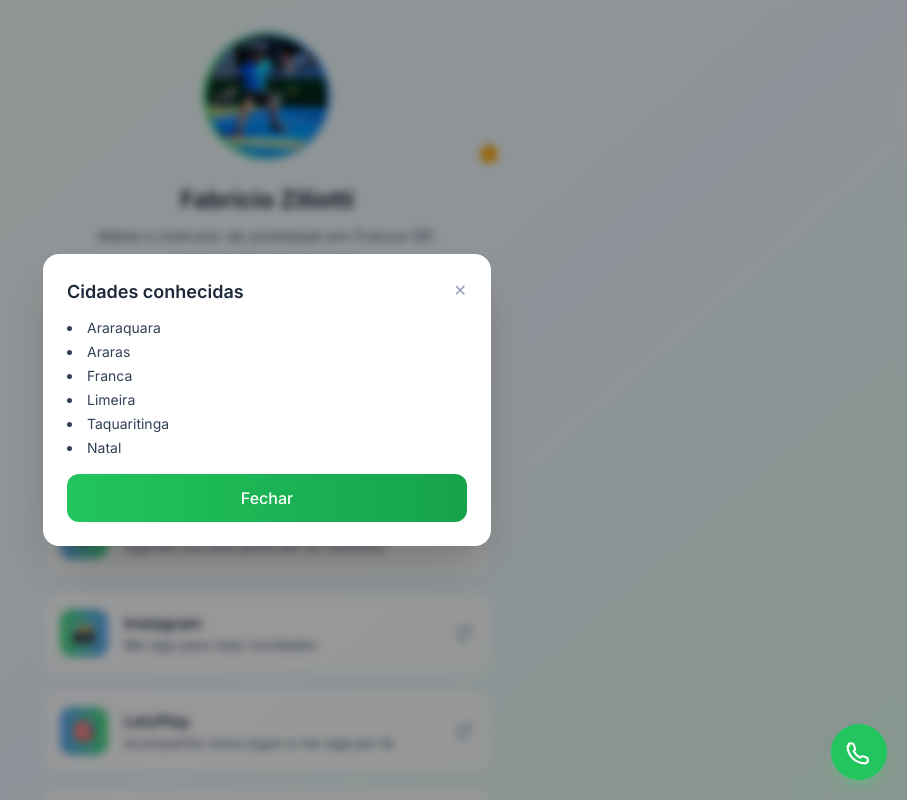
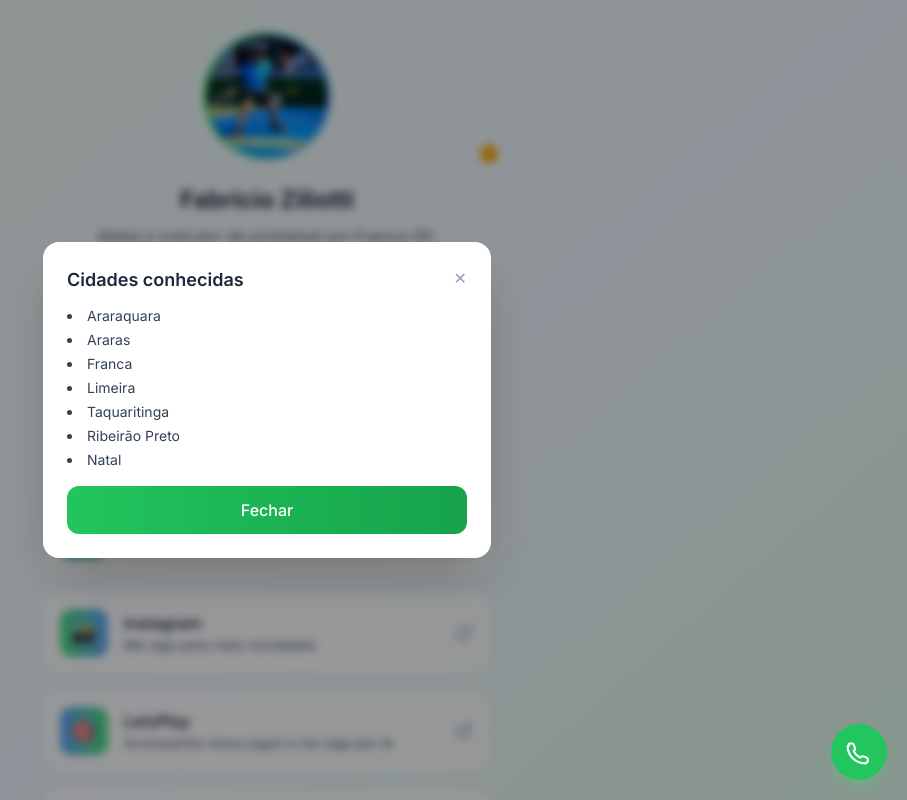
Before and after one commit to pickleball-brasil/fabricio-ziliotti, a React (Vite) app: page / in a window 1280 px wide. Both pictures are taken after a click on the button "Veja as cidades conhecidas". Shown: the top 800 px of the page, without its empty margins (373-1280 px from the left). Built offline with nearby package versions, Linux system fonts and the light colour scheme.

Commit message:
add ribeirao preto

```diff
--- a/src/components/Profile.jsx
+++ b/src/components/Profile.jsx
@@ -36,7 +36,7 @@ const Profile = () => {
     months:
       'Iniciei em julho de 2024 no clube castelinho em Franca-SP. Já gostava de jogar tênis de mesa desde criança e me apaixonei assim que conheci o esporte.',
     cities:
-      'Já joguei pickleball e fiz amizades nas cidades: Araraquara, Araras, Franca, Limeira, Taquaritinga e Natal.',
+      'Já joguei pickleball e fiz amizades nas cidades: Araraquara, Araras, Franca, Limeira, Ribeirão Preto, Taquaritinga e Natal.',
     tournaments:
       'Disputei torneios nas cidades Araraquara, Araras, Franca, Limeira, Taquaritinga. Sendo medalhista em jogos de duplas masculinas, duplas mistas e simples.',
     medals:
@@ -146,7 +146,7 @@ const Profile = () => {
             </div>
             {openTitle === 'Cidades conhecidas' ? (
               <ul className="list-disc list-inside text-slate-700 space-y-1 mb-4 text-sm">
-                {['Araraquara', 'Araras', 'Franca', 'Limeira', 'Taquaritinga', 'Natal'].map(city => (
+                {['Araraquara', 'Araras', 'Franca', 'Limeira', 'Taquaritinga', 'Ribeirão Preto', 'Natal'].map(city => (
                   <li key={city}>{city}</li>
                 ))}
               </ul>
```
